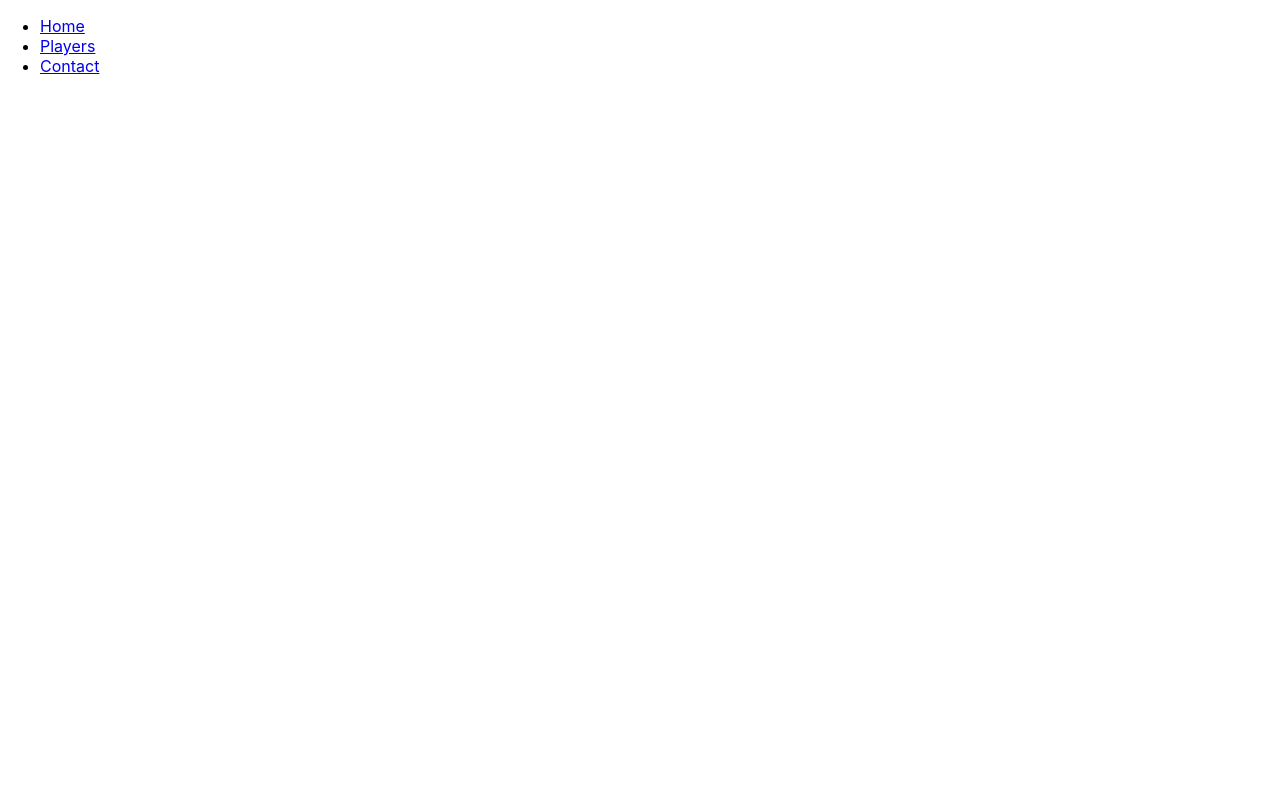
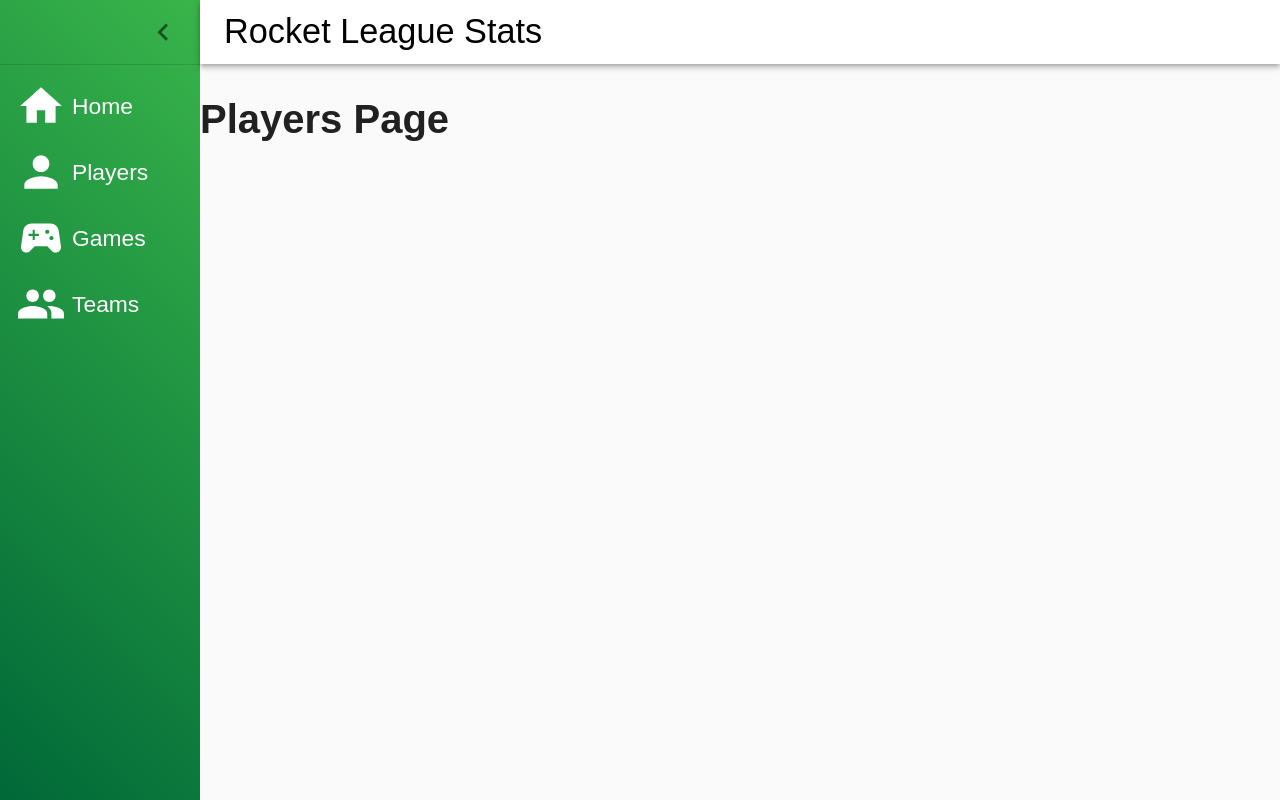
Before and after one commit to jfrank23/RL-frontend, a React (Create React App) app: page /teams in a window 1280 px wide. Built offline with nearby package versions, Linux system fonts and the light colour scheme.

Commit message:
added menu container

```diff
--- a/src/App.tsx
+++ b/src/App.tsx
@@ -3,32 +3,23 @@
 import { BrowserRouter as Router, Route } from "react-router-dom";
 import Home from "./Home/HomePage";
 import "./index.css";
+import MaterialMenu from "./Menu/Menu";
 import Players from "./Players/PlayersPage";
 import mainTheme from "./variables/theme";
 
 export default function App() {
   return (
-    <Router>
-      <ThemeProvider theme={mainTheme}>
+    <ThemeProvider theme={mainTheme}>
+      <Router>
         <main>
-          <nav>
-            <ul>
-              <li>
-                <a href="/">Home</a>
-              </li>
-              <li>
-                <a href="/players">Players</a>
-              </li>
-              <li>
-                <a href="/contact">Contact</a>
-              </li>
-            </ul>
-          </nav>
-
-          <Route path="/" exact component={Home} />
-          <Route path="/players" component={Players} />
+          <MaterialMenu>
+            <Route path="/" exact component={Home} />
+            <Route path="/players" component={Players} />
+            <Route path="/games" component={Players} />
+            <Route path="/teams" component={Players} />
+          </MaterialMenu>
         </main>
-      </ThemeProvider>
-    </Router>
+      </Router>
+    </ThemeProvider>
   );
 }
--- /dev/null
+++ b/src/Menu/MaterialMenuStyles.tsx
@@ -0,0 +1,87 @@
+import { makeStyles } from "@material-ui/core";
+
+const drawerWidth = 200;
+
+const useStylesMenu = makeStyles((theme) => ({
+  root: {
+    display: "flex",
+  },
+  toolbar: {
+    paddingRight: 24, // keep right padding when drawer closed
+  },
+  toolbarIcon: {
+    display: "flex",
+    alignItems: "center",
+    justifyContent: "flex-end",
+    padding: "0 8px",
+    ...theme.mixins.toolbar,
+  },
+  appBar: {
+    backgroundColor: theme.palette.secondary.main,
+    color: theme.palette.primary.main,
+    zIndex: theme.zIndex.drawer + 1,
+    transition: theme.transitions.create(["width", "margin"], {
+      easing: theme.transitions.easing.sharp,
+      duration: theme.transitions.duration.leavingScreen,
+    }),
+  },
+  appBarShift: {
+    marginLeft: drawerWidth,
+    width: `calc(100% - ${drawerWidth}px)`,
+    transition: theme.transitions.create(["width", "margin"], {
+      easing: theme.transitions.easing.sharp,
+      duration: theme.transitions.duration.enteringScreen,
+    }),
+  },
+  menuButton: {
+    marginRight: 36,
+  },
+  menuButtonHidden: {
+    display: "none",
+  },
+  title: {
+    flexGrow: 1,
+    color: "black",
+  },
+  drawerPaper: {
+    borderRight: "none",
+    background: "linear-gradient(225deg, #39B54A, #006838)",
+    position: "relative",
+    whiteSpace: "nowrap",
+    width: drawerWidth,
+    transition: theme.transitions.create("width", {
+      easing: theme.transitions.easing.sharp,
+      duration: theme.transitions.duration.enteringScreen,
+    }),
+  },
+  drawerPaperClose: {
+    overflowX: "hidden",
+    transition: theme.transitions.create("width", {
+      easing: theme.transitions.easing.sharp,
+      duration: theme.transitions.duration.leavingScreen,
+    }),
+    width: theme.spacing(7),
+    [theme.breakpoints.up("sm")]: {
+      width: theme.spacing(9),
+    },
+  },
+  appBarSpacer: theme.mixins.toolbar,
+  content: {
+    flexGrow: 1,
+    height: "100vh",
+    overflow: "auto",
+  },
+  whiteText: {
+    color: theme.palette.secondary.main,
+  },
+  blackText: {
+    color: "#000000",
+  },
+  optionIsSelected: {
+    background: "linear-gradient(224deg, #FFD047, #FFB347)",
+    "&:hover": {
+      background: "linear-gradient(224deg, #FFD047, #FFB347);",
+    },
+  },
+}));
+export default useStylesMenu;
--- /dev/null
+++ b/src/Menu/Menu.tsx
@@ -0,0 +1,163 @@
+import {
+  Hidden,
+  List,
+  ListItem,
+  ListItemIcon,
+  ListItemText,
+  useMediaQuery,
+  useTheme,
+} from "@material-ui/core";
+import AppBar from "@material-ui/core/AppBar";
+import CssBaseline from "@material-ui/core/CssBaseline";
+import Divider from "@material-ui/core/Divider";
+import Drawer from "@material-ui/core/Drawer";
+import IconButton from "@material-ui/core/IconButton";
+import Toolbar from "@material-ui/core/Toolbar";
+import Typography from "@material-ui/core/Typography";
+import { Home, People, Person, SportsEsports } from "@material-ui/icons";
+import ChevronLeftIcon from "@material-ui/icons/ChevronLeft";
+import MenuIcon from "@material-ui/icons/Menu";
+import clsx from "clsx";
+import React, { useEffect } from "react";
+import { Link } from "react-router-dom";
+import useStylesMenu from "./MaterialMenuStyles";
+
+interface MaterialMenuProps {
+  children: React.ReactNode;
+}
+
+const MaterialMenu = ({ children }: MaterialMenuProps) => {
+  const theme = useTheme();
+  const isMobile = useMediaQuery(theme.breakpoints.down("sm"));
+  const classes = useStylesMenu();
+  const [open, setOpen] = React.useState(false);
+
+  useEffect(() => {
+    setOpen(!isMobile);
+  }, [isMobile]);
+
+  const handleDrawerOpen = () => {
+    setOpen(true);
+  };
+  const handleDrawerClose = () => {
+    setOpen(false);
+  };
+
+  const generateDrawerContent = () => {
+    return (
+      <>
+        <div className={classes.toolbarIcon}>
+          <IconButton onClick={handleDrawerClose}>
+            <ChevronLeftIcon />
+          </IconButton>
+        </div>
+        <Divider />
+        <List>
+          <ListItem key={1} button component={Link} to="/">
+            <ListItemIcon>
+              <Home className={classes.whiteText} fontSize="large" />
+            </ListItemIcon>
+            <ListItemText
+              primary={"Home"}
+              className={clsx(classes.whiteText)}
+            ></ListItemText>
+          </ListItem>
+          <ListItem key={2} button component={Link} to="/players">
+            <ListItemIcon>
+              <Person className={classes.whiteText} fontSize="large" />
+            </ListItemIcon>
+            <ListItemText
+              primary={"Players"}
+              className={clsx(classes.whiteText)}
+            ></ListItemText>
+          </ListItem>
+          <ListItem key={3} button component={Link} to="/games">
+            <ListItemIcon>
+              <SportsEsports className={classes.whiteText} fontSize="large" />
+            </ListItemIcon>
+            <ListItemText
+              primary={"Games"}
+              className={clsx(classes.whiteText)}
+            ></ListItemText>
+          </ListItem>
+          <ListItem key={4} button component={Link} to="/teams">
+            <ListItemIcon>
+              <People className={classes.whiteText} fontSize="large" />
+            </ListItemIcon>
+            <ListItemText
+              primary={"Teams"}
+              className={clsx(classes.whiteText)}
+            ></ListItemText>
+          </ListItem>
+        </List>
+      </>
+    );
+  };
+
+  return (
+    <div className={classes.root}>
+      <CssBaseline />
+      <AppBar
+        position="absolute"
+        className={clsx(
+          classes.appBar,
+          open && !isMobile && classes.appBarShift
+        )}
+      >
+        <Toolbar className={classes.toolbar}>
+          <IconButton
+            edge="start"
+            color="inherit"
+            aria-label="open drawer"
+            onClick={handleDrawerOpen}
+            className={clsx(
+              classes.menuButton,
+              open && classes.menuButtonHidden
+            )}
+          >
+            <MenuIcon className={classes.blackText} />
+          </IconButton>
+          <Typography
+            component="h1"
+            variant="h5"
+            color="inherit"
+            noWrap
+            className={classes.title}
+          >
+            Rocket League Stats
+          </Typography>
+        </Toolbar>
+      </AppBar>
+      <Hidden smDown>
+        <Drawer
+          variant="permanent"
+          classes={{
+            paper: clsx(classes.drawerPaper, !open && classes.drawerPaperClose),
+          }}
+          open={open && !isMobile}
+        >
+          {generateDrawerContent()}
+        </Drawer>
+      </Hidden>
+      <Hidden mdUp implementation="css">
+        <Drawer
+          variant="temporary"
+          classes={{
+            paper: clsx(classes.drawerPaper, !open && classes.drawerPaperClose),
+          }}
+          onClose={() => {
+            setOpen(!open);
+          }}
+          open={open && isMobile}
+        >
+          {generateDrawerContent()}
+        </Drawer>
+      </Hidden>
+      <main className={classes.content}>
+        <div className={classes.appBarSpacer} />
+        {children}
+      </main>
+    </div>
+  );
+};
+export default MaterialMenu;
--- a/src/variables/theme.tsx
+++ b/src/variables/theme.tsx
@@ -1,6 +1,6 @@
-import { createMuiTheme } from "@material-ui/core";
+import { createTheme } from "@material-ui/core";
 
-const mainTheme = createMuiTheme({
+const mainTheme = createTheme({
   palette: {
     primary: {
       main: "#39b54a",
@@ -10,7 +10,8 @@
     },
   },
   typography: {
-    fontFamily: "Open Sans",
+    fontFamily: "sans-serif",
+    fontSize: 20,
   },
 });
 export default mainTheme;
```
